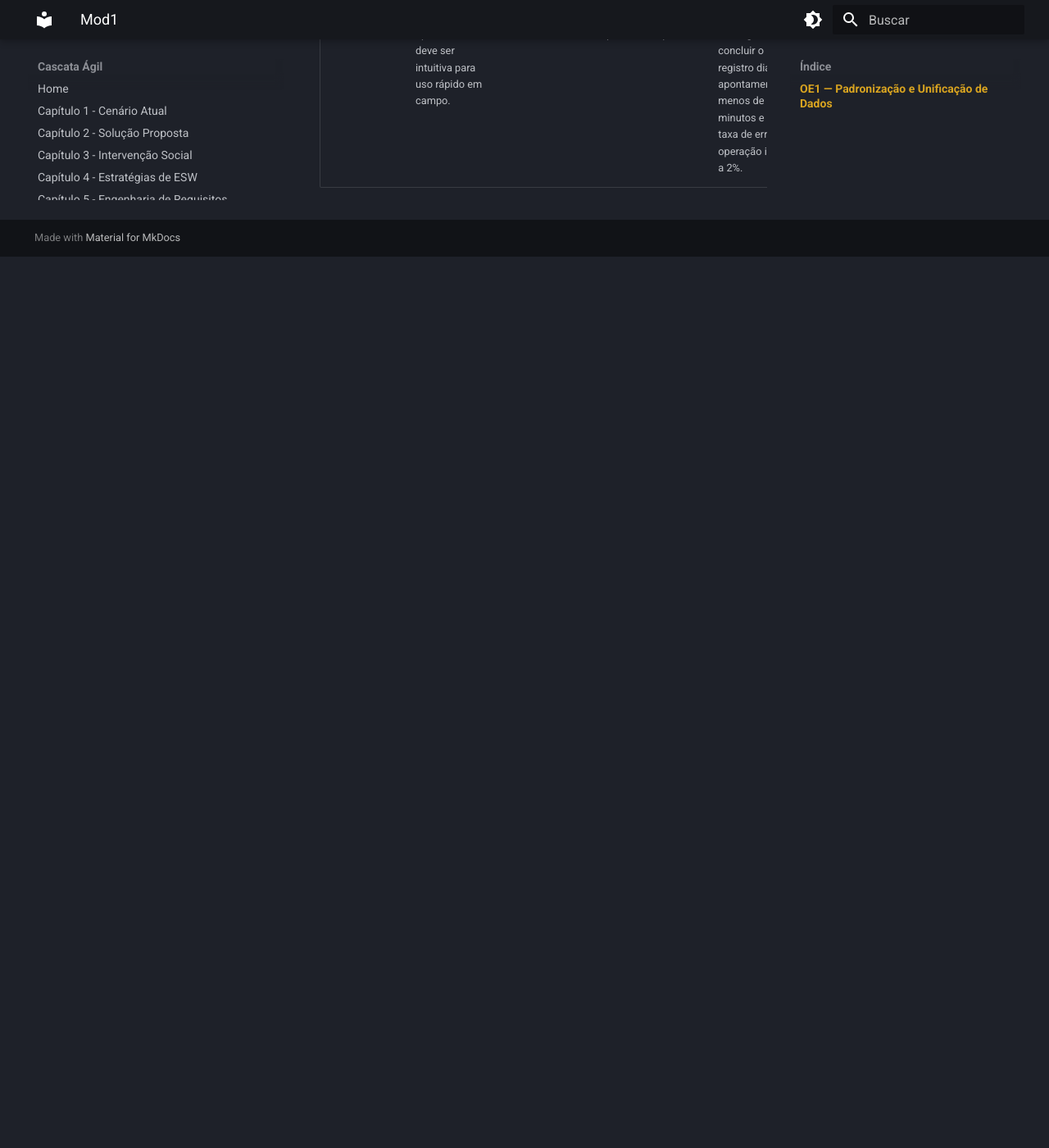
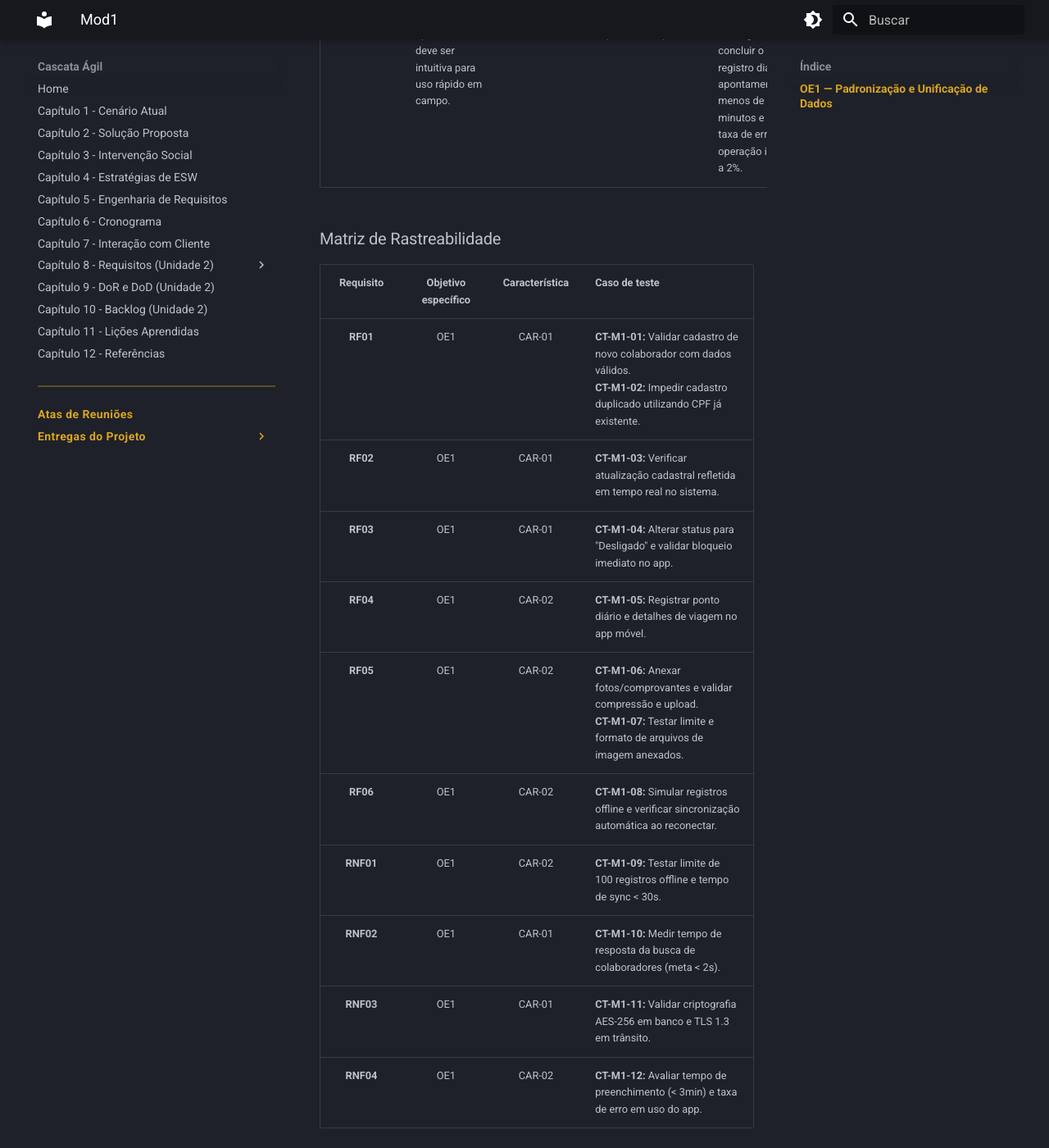
Before and after one commit to mdsreq-fga-unb/REQ-2026.2-T01-DUOC-Finance, an MkDocs documentation site: the page built from docs/requisitos/mod1.md, in a window 1280 px wide and 1400 px high, scrolled down 3030 px. Shown: the whole window at 82% size. Built offline with MkDocs 1.6.1 and Material for MkDocs 9.7.7, drawn with Linux system fonts in a browser that asks for light colours; before the commit the page ends 3343 px from its top, so only the background shows below that.

Commit message:
docs(oe1): adiciona matriz de rastreabilidade

```diff
--- a/docs/requisitos/mod1.md
+++ b/docs/requisitos/mod1.md
@@ -32,3 +32,18 @@ Os RNFs são classificados simultaneamente pelo modelo **URPS+** e pela taxonomi
 | **RNF02** | A consulta e carregamento dos dados cadastrais unificados de pessoal devem ocorrer de forma ágil. | Desempenho | Requisito de Produto (Desempenho) | Tempo de resposta para busca e exibição da ficha do colaborador menor ou igual a 2 segundos em 95% das requisições. |
 | **RNF03** | Os dados pessoais e sensíveis dos colaboradores devem ser armazenados e trafegados com criptografia. | Segurabilidade (+) | Requisito Organizacional (Segurança/LGPD) | Uso de criptografia AES-256 para dados armazenados e protocolo TLS 1.3 em trânsito com 100% dos dados em conformidade. |
 | **RNF04** | A interface do aplicativo de apontamento deve ser intuitiva para uso rápido em campo. | Usabilidade | Requisito de Produto (Usabilidade) | Usuários treinados devem conseguir concluir o registro diário de apontamento em menos de 3 minutos e com taxa de erro de operação inferior a 2%. |
+
+### Matriz de Rastreabilidade
+
+| Requisito | Objetivo específico | Característica | Caso de teste |
+| :---: | :---: | :---: | :--- |
+| **RF01** | OE1 | CAR-01 | **CT-M1-01:** Validar cadastro de novo colaborador com dados válidos.<br>**CT-M1-02:** Impedir cadastro duplicado utilizando CPF já existente. |
+| **RF02** | OE1 | CAR-01 | **CT-M1-03:** Verificar atualização cadastral refletida em tempo real no sistema. |
+| **RF03** | OE1 | CAR-01 | **CT-M1-04:** Alterar status para "Desligado" e validar bloqueio imediato no app. |
+| **RF04** | OE1 | CAR-02 | **CT-M1-05:** Registrar ponto diário e detalhes de viagem no app móvel. |
+| **RF05** | OE1 | CAR-02 | **CT-M1-06:** Anexar fotos/comprovantes e validar compressão e upload.<br>**CT-M1-07:** Testar limite e formato de arquivos de imagem anexados. |
+| **RF06** | OE1 | CAR-02 | **CT-M1-08:** Simular registros offline e verificar sincronização automática ao reconectar. |
+| **RNF01** | OE1 | CAR-02 | **CT-M1-09:** Testar limite de 100 registros offline e tempo de sync < 30s. |
+| **RNF02** | OE1 | CAR-01 | **CT-M1-10:** Medir tempo de resposta da busca de colaboradores (meta < 2s). |
+| **RNF03** | OE1 | CAR-01 | **CT-M1-11:** Validar criptografia AES-256 em banco e TLS 1.3 em trânsito. |
+| **RNF04** | OE1 | CAR-02 | **CT-M1-12:** Avaliar tempo de preenchimento (< 3min) e taxa de erro em uso do app. |
```
